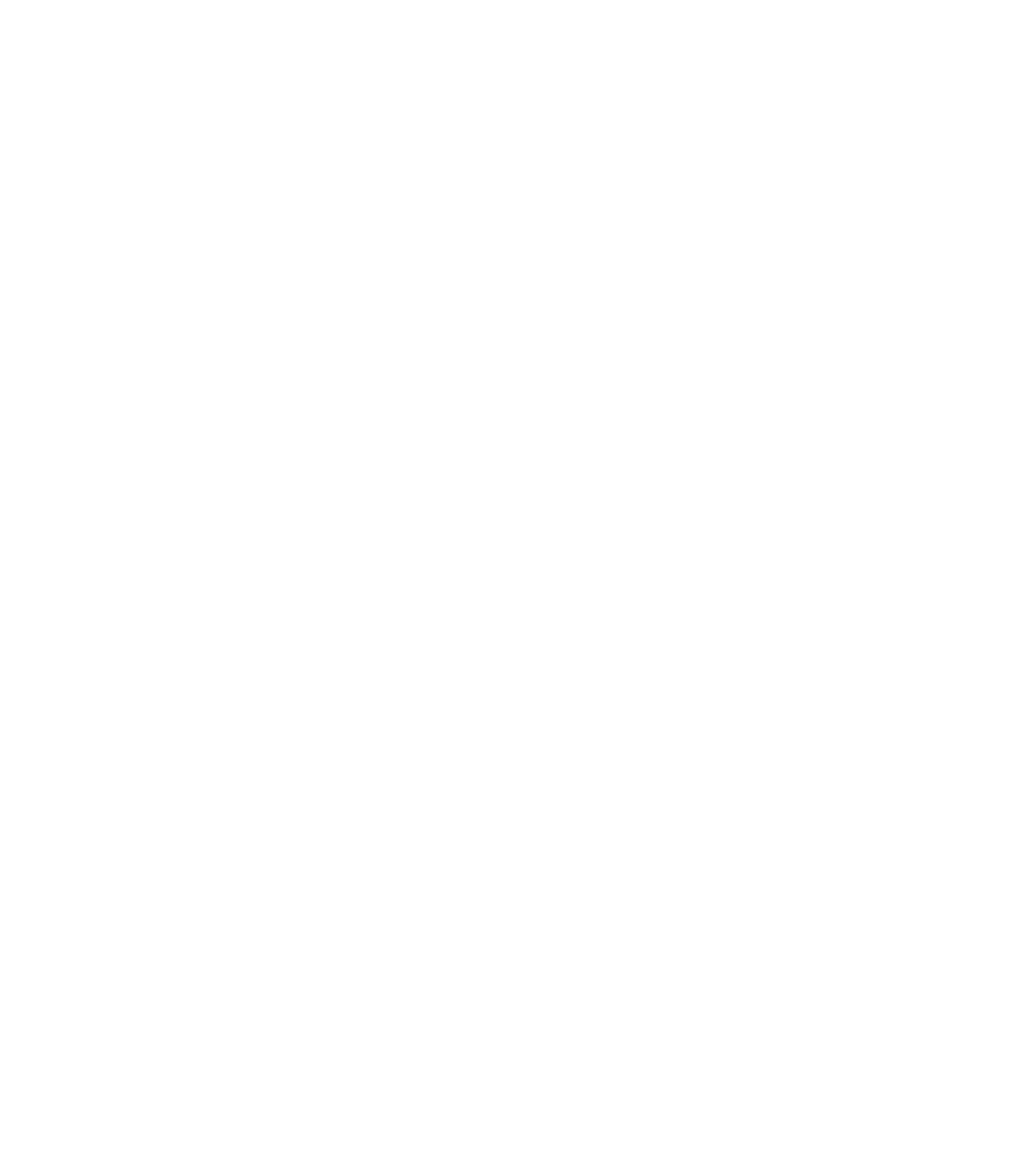
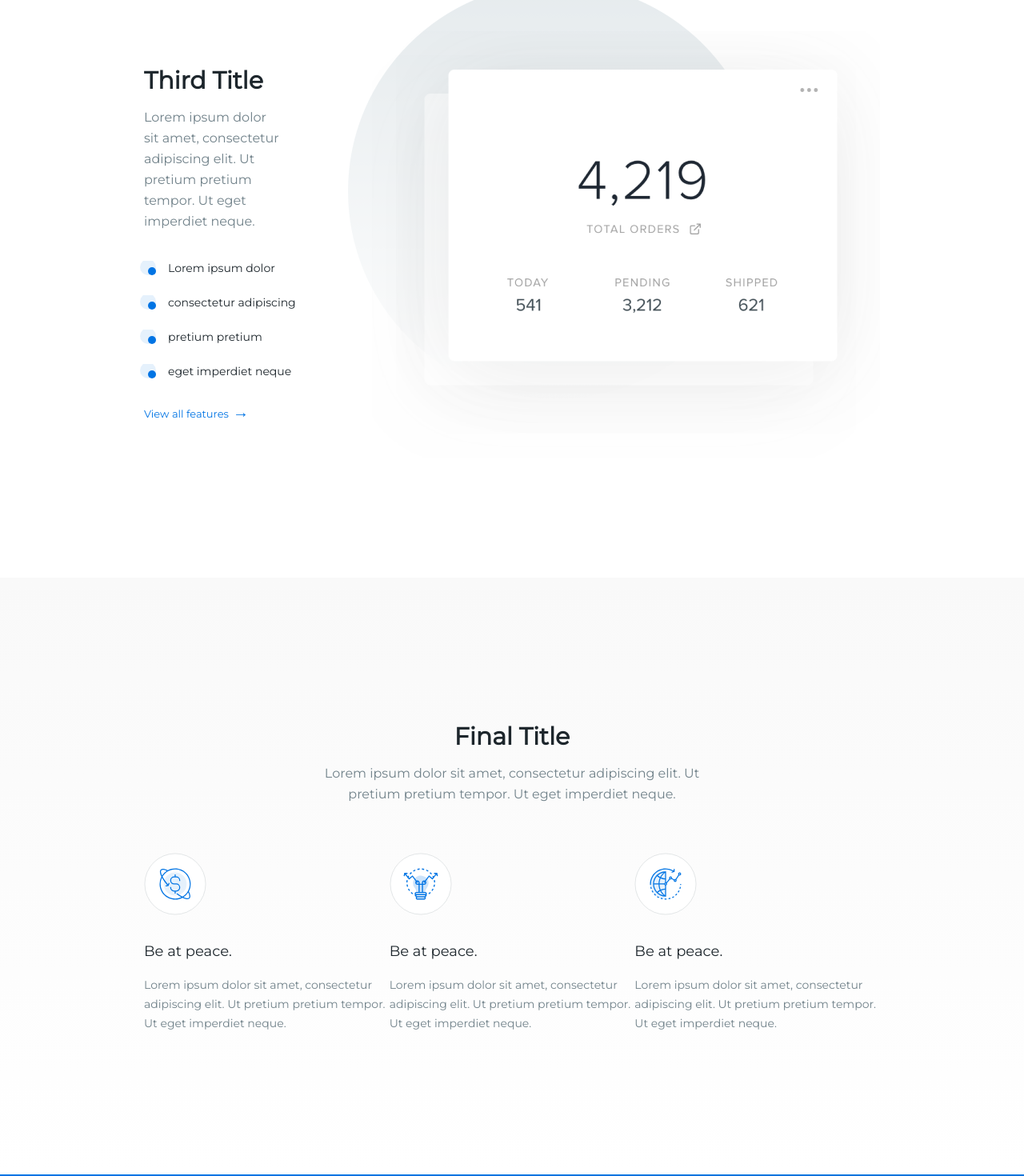
Before and after one commit to Guseff/html-practice, a React (Create React App) app in the folder saas/: page / in a window 1280 px wide. Shown: the part 2560-4030 px from the top of the page at 80% size. Before the commit the page ends 2116 px from the top, so only its background shows below. Built offline with nearby package versions, Linux system fonts and the light colour scheme.

Commit message:
All but Footer

```diff
--- a/saas/src/App.js
+++ b/saas/src/App.js
@@ -4,6 +4,8 @@
 import StartWhite from './components/StartWhite';
 import StartBlue from './components/StartBlue';
 import Browser from './components/Browser';
+import UglyBlock from './components/UglyBlock';
+import FinalBlock from './components/FinalBlock';
 
 import './App.css';
 
@@ -14,6 +16,17 @@
         <Header />
         <StartWhite />
         <Browser />
+        <UglyBlock
+          right = {true}
+          title = {'Second Title'}
+          descr = {'Lorem ipsum dolor sit amet, consectetur adipiscing elit. Ut pretium pretium tempor. Ut eget imperdiet neque.'}
+        />
+        <UglyBlock
+          right = {false}
+          title = {'Third Title'}
+          descr = {'Lorem ipsum dolor sit amet, consectetur adipiscing elit. Ut pretium pretium tempor. Ut eget imperdiet neque.'}
+        />
+        <FinalBlock />
         <StartBlue />
       </div>
     );
--- /dev/null
+++ b/saas/src/components/FinalBlock/index.js
@@ -0,0 +1,39 @@
+import React, { Component } from 'react';
+
+import FinalMini from '../FinalMini';
+import img1 from '../../assets/images/ico-1.svg';
+import img2 from '../../assets/images/ico-2.svg';
+import img3 from '../../assets/images/ico-3.svg';
+
+import './style.css';
+
+class FinalBlock extends Component {
+  render() {
+    return (
+      <div className="final-wrapper">
+        <div className="final-title">
+          Final Title
+        </div>
+        <div className="final-descr">
+          Lorem ipsum dolor sit amet, consectetur adipiscing elit. Ut pretium pretium tempor. Ut eget imperdiet neque.
+        </div>
+        <div className="final-mini-wrap">
+          <FinalMini
+            img = {img1}
+            title = 'Be at peace.'
+          />
+          <FinalMini
+            img = {img2}
+            title = 'Be at peace.'
+          />
+          <FinalMini
+            img = {img3}
+            title = 'Be at peace.'
+          />
+        </div>
+      </div>
+    );
+  }
+}
+
+export default FinalBlock;
--- /dev/null
+++ b/saas/src/components/FinalBlock/style.css
@@ -0,0 +1,48 @@
+.final-wrapper {
+  position: relative;
+  height: 746px;
+  background-image: linear-gradient(to bottom, #f9f9f9, #ffffff);
+  display: flex;
+  flex-direction: column;
+  align-items: center;
+}
+
+.final-wrapper::before, .final-wrapper::after {
+  content:'';
+  position: absolute;
+  top: 0;
+  width: 100%;
+  height: 746px;
+  background-image: linear-gradient(to bottom, #f9f9f9, #ffffff);
+}
+
+.final-wrapper::before {
+  left: -100%;
+}
+
+.final-wrapper::after {
+  right: -100%;
+}
+
+.final-title {
+  margin: 180px 0 15px;
+  font-size: 30px;
+  font-weight: 600;
+  text-align: center;
+  color: #1d262c;
+}
+
+.final-descr {
+  max-width: 480px;
+  font-size: 16px;
+  line-height: 1.63;
+  text-align: center;
+  color: #71828a;
+}
+
+.final-mini-wrap {
+  width: 100%;
+  margin-top: 60px;
+  display: flex;
+  justify-content: space-between;
+}
--- /dev/null
+++ b/saas/src/components/FinalMini/index.js
@@ -0,0 +1,21 @@
+import React, { Component } from 'react';
+
+import './style.css';
+
+class FinalMini extends Component {
+  render() {
+    return (
+      <div className="final-mini">
+        <img alt="" src={this.props.img} className="final-mini--img" />
+        <div className="final-mini--title">
+          {this.props.title}
+        </div>
+        <div className="final-mini--text">
+          Lorem ipsum dolor sit amet, consectetur adipiscing elit. Ut pretium pretium tempor. Ut eget imperdiet neque.
+        </div>
+      </div>
+    );
+  }
+}
+
+export default FinalMini;
--- /dev/null
+++ b/saas/src/components/FinalMini/style.css
@@ -0,0 +1,21 @@
+.final-mini {
+  width: 340px;
+}
+
+.final-mini--img {
+  width: 78px;
+  height: 78px;
+}
+
+.final-mini--title {
+  font-size: 18px;
+  font-weight: 500;
+  color: #1d262c;
+  margin: 30px 0 20px;
+}
+
+.final-mini--text {
+  font-size: 14px;
+  line-height: 1.71;
+  color: #71828a;
+}
--- /dev/null
+++ b/saas/src/components/ListBlock/index.js
@@ -0,0 +1,26 @@
+import React, { Component } from 'react';
+
+import './style.css';
+
+class ListBlock extends Component {
+  render() {
+    return (
+      <div className="list-wrapper">
+        <h3>{this.props.listTitle}</h3>
+        <div className="list-descr">
+          {this.props.listDescr}
+        </div>
+        <ul className="list-body">
+          <li>Lorem ipsum dolor</li>
+          <li>consectetur adipiscing</li>
+          <li>pretium pretium</li>
+          <li>eget imperdiet neque</li>
+        </ul>
+        {/* eslint-disable-next-line */}
+        <a href="#" className="list-more">View all features<span>&nbsp;&rarr;</span></a>
+      </div>
+    );
+  }
+}
+
+export default ListBlock;
--- /dev/null
+++ b/saas/src/components/ListBlock/style.css
@@ -0,0 +1,44 @@
+.list-wrapper h3 {
+  margin-top: 103px;
+  margin-bottom: 15px;
+  font-size: 30px;
+  font-weight: 600;
+  color: #1d262c;
+}
+
+.list-descr {
+  max-width: 480px;
+  font-size: 16px;
+  line-height: 1.63;
+  color: #71828a;
+  margin-right: 80px;
+}
+
+.list-body {
+  margin-top: -20px;
+  margin-bottom: 0;
+  padding: 30px;
+  font-size: 14px;
+  font-weight: 500;
+  font-style: normal;
+  color: #1d262c;
+}
+
+.list-body li {
+  list-style: none;
+  background: url('../../assets/images/li.svg') no-repeat 0 -2px;
+  padding-left: 35px;
+  margin: 25px 0 0 -35px;
+}
+
+.list-more {
+  font-size: 13px;
+  font-weight: 500;
+  color: #0074e4;
+  text-decoration: none;
+  cursor: pointer;
+}
+
+.list-more span {
+  font-size: 20px;
+}
--- a/saas/src/components/StartBlue/index.js
+++ b/saas/src/components/StartBlue/index.js
@@ -1,7 +1,8 @@
 import React, { Component } from 'react';
 
+import StartForm from '../StartForm';
+
 import './style.css';
-import StartForm from '../StartForm';
 
 class StartBlue extends Component {
   render() {
--- a/saas/src/components/StartWhite/index.js
+++ b/saas/src/components/StartWhite/index.js
@@ -1,7 +1,8 @@
 import React, { Component } from 'react';
 
+import StartForm from '../StartForm';
+
 import './style.css';
-import StartForm from '../StartForm';
 
 class StartWhite extends Component {
   render() {
--- /dev/null
+++ b/saas/src/components/UglyBlock/index.js
@@ -0,0 +1,36 @@
+import React, { Component } from 'react';
+
+import ListBlock from '../ListBlock';
+
+import './style.css';
+
+import diag1 from '../../assets/images/bkg-2nd.png';
+import diag2 from '../../assets/images/bkg-3rd.png';
+
+class UglyBlock extends Component {
+  render() {
+    const right = this.props.right;
+    let imgTop =  <img alt='' src={diag1} className='block-img' />;
+    let imgBott = imgTop;
+
+    if (right) {
+      imgTop = <img alt='' src={diag2} className='block-img' />;
+      imgBott = null;
+    } else {
+      imgTop = null;
+      imgBott = <img alt='' src={diag1} className='block-img' />;
+    }
+    return (
+      <div className="block-wrapper">
+        {imgTop}
+        <ListBlock
+          listTitle={this.props.title}
+          listDescr={this.props.descr}
+        />
+        {imgBott}
+      </div>
+    );
+  }
+}
+
+export default UglyBlock;
--- /dev/null
+++ b/saas/src/components/UglyBlock/style.css
@@ -0,0 +1,10 @@
+.block-wrapper {
+  margin: 180px 0 150px;
+  display: flex;
+  justify-content: space-between;
+}
+
+.block-img {
+  width:665px;
+  height: 593px;
+}
```
Also changed, not shown: saas/src/assets/images/li.svg (added).
